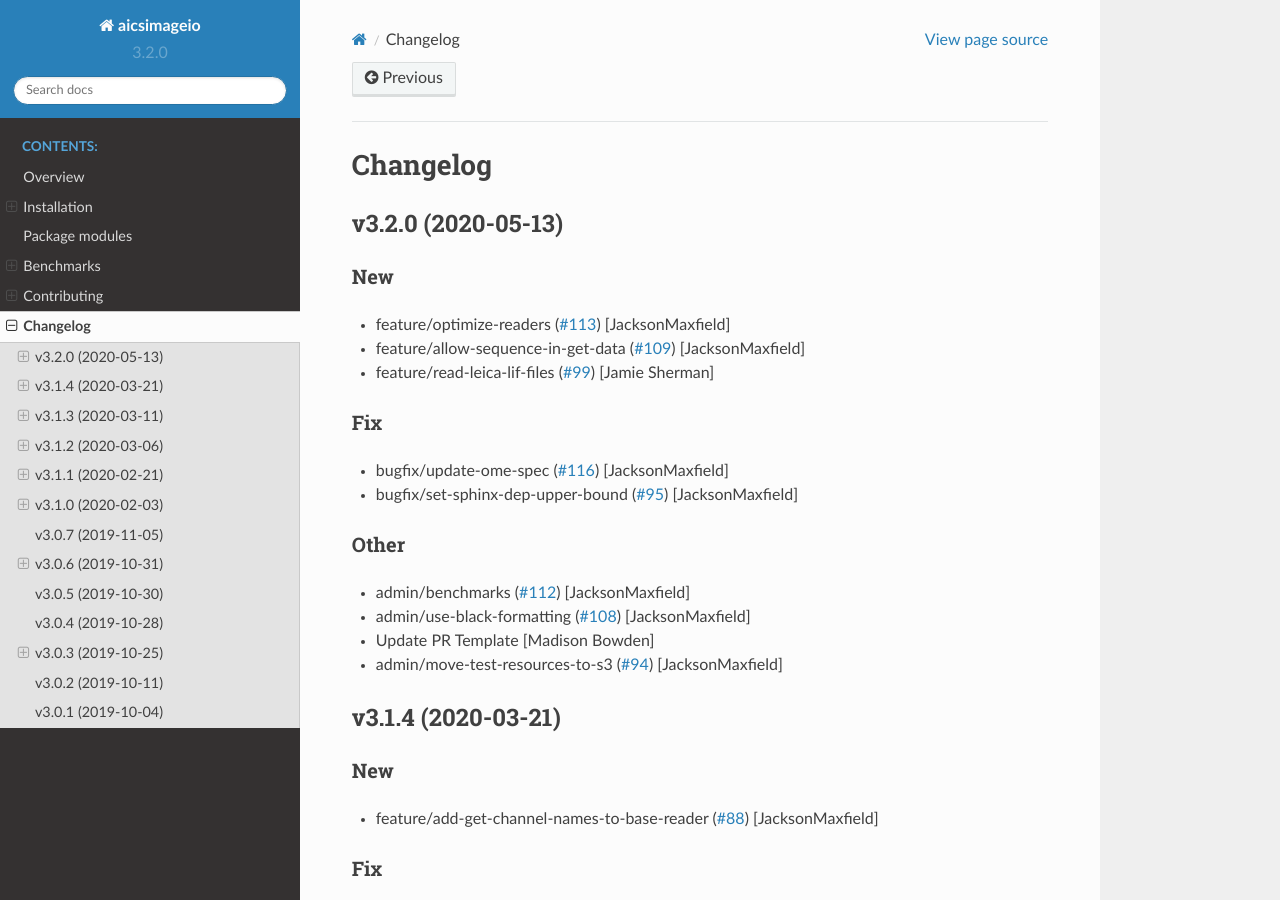
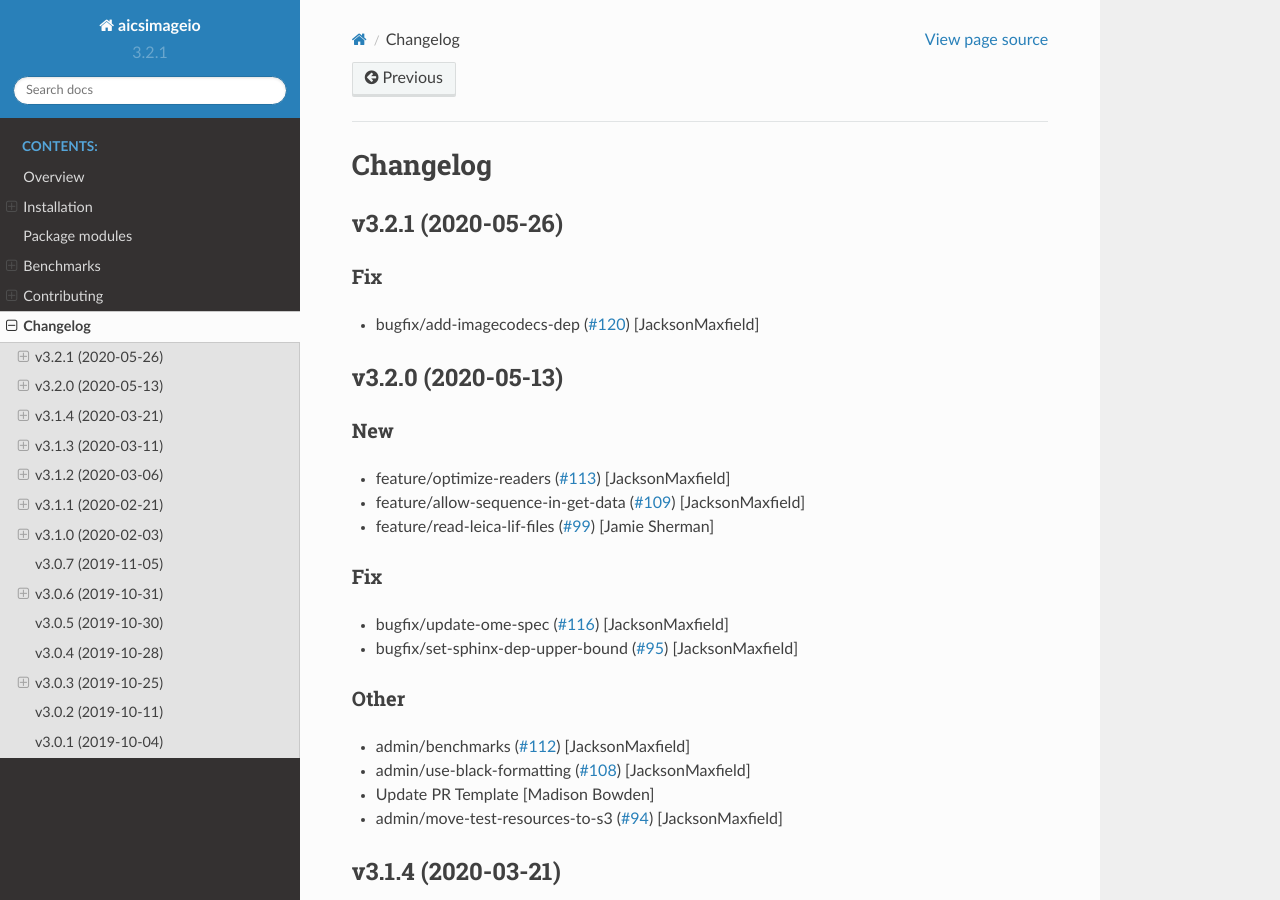
Before and after one commit to AllenCellModeling/aicsimageio, a Sphinx documentation site: the page built from docs/changelog.rst, in a window 1280 px wide and 900 px high. Built offline with Sphinx 7.4.7 and the Read the Docs theme 2.0.0, drawn with Linux system fonts in a browser that asks for light colours; pages that are not in the unit, such as notebooks, are missing from menus.

Commit message:
Bump version: 3.2.0 → 3.2.1

```diff
--- a/aicsimageio/__init__.py
+++ b/aicsimageio/__init__.py
@@ -7,4 +7,4 @@ from .aics_image import imread_dask  # noqa: F401
 
 # Do not edit this string manually, always use bumpversion
 # Details in CONTRIBUTING.md
-__version__ = "3.2.0"
+__version__ = "3.2.1"
--- a/docs/changelog.rst
+++ b/docs/changelog.rst
@@ -1,5 +1,15 @@
 Changelog
 =========
+
+v3.2.1 (2020-05-26)
+-------------------
+
+Fix
+~~~
+- bugfix/add-imagecodecs-dep  (`#120
+  <https://github.com/AllenCellModeling/aicsimageio/pull/120>`_)
+  [JacksonMaxfield]
+
 
 v3.2.0 (2020-05-13)
 -------------------
--- a/setup.cfg
+++ b/setup.cfg
@@ -1,5 +1,5 @@
 [bumpversion]
-current_version = 3.2.0
+current_version = 3.2.1
 commit = True
 tag = True
 
--- a/setup.py
+++ b/setup.py
@@ -132,6 +132,6 @@ setup(
     url="https://github.com/AllenCellModeling/aicsimageio",
     # Do not edit this string manually, always use bumpversion
     # Details in CONTRIBUTING.md
-    version="3.2.0",
+    version="3.2.1",
     zip_safe=False,
 )
```
